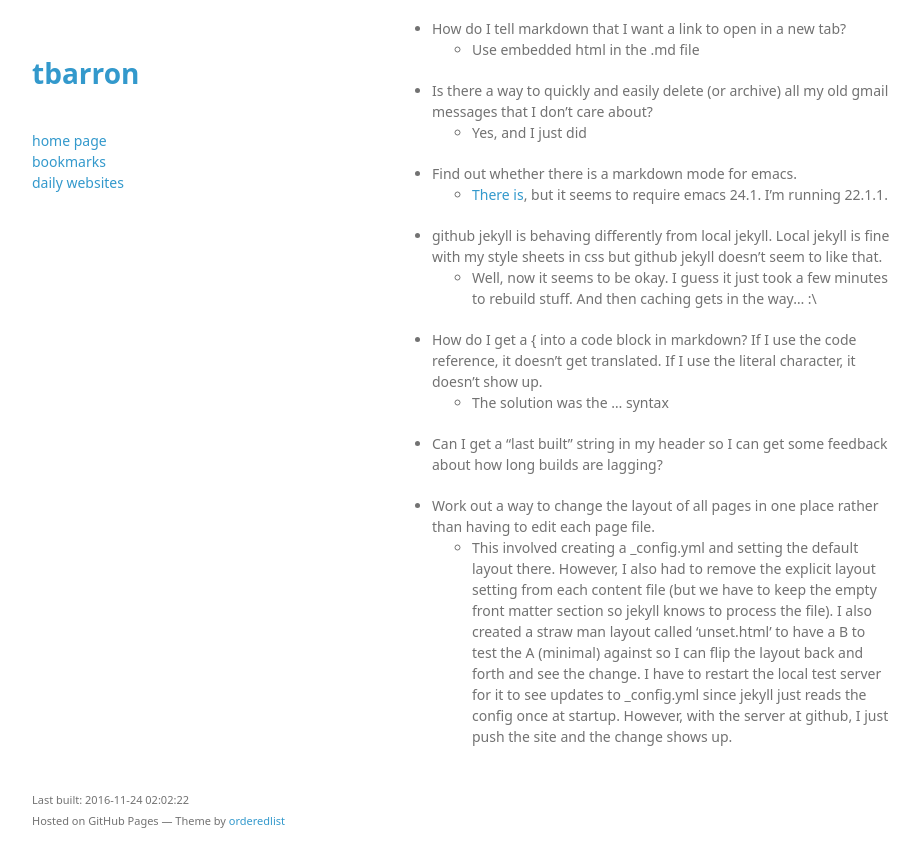
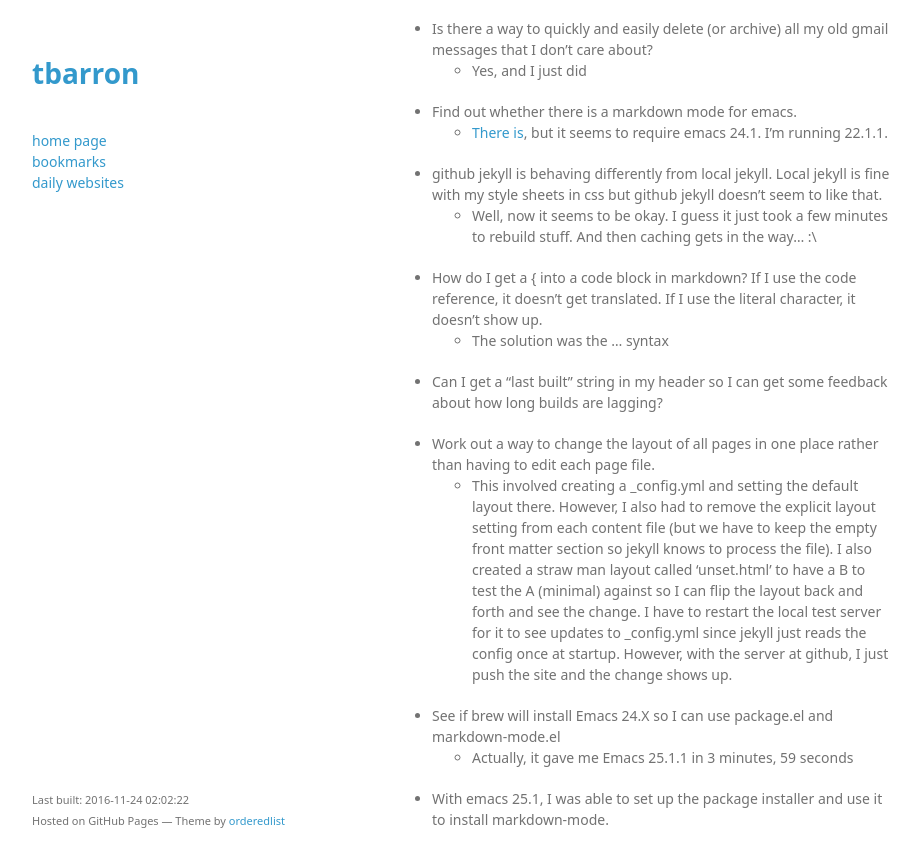
Before and after one commit to tbarron/tbarron.github.io, a Jekyll site: the page built from index.md, in a window 1280 px wide and 900 px high, scrolled down 1600 px. Shown: the top 867 px of the window, without its empty margins (178-1098 px from the left). Built offline with Jekyll 4.4.1, drawn with Linux system fonts in a browser that asks for light colours; some of the changed text lies outside the part shown.

Commit message:
- Used to brew to install recent version of emacs (25.1.1) so I could then    use package.el and install and run markdown mode.

```diff
--- a/index.md
+++ b/index.md
@@ -108,3 +105,10 @@
      for it to see updates to _config.yml since jekyll just reads the
      config once at startup. However, with the server at github, I
      just push the site and the change shows up.
+
+ * See if brew will install Emacs 24.X so I can use package.el and
+   markdown-mode.el
+   * Actually, it gave me Emacs 25.1.1 in 3 minutes, 59 seconds
+
+ * With emacs 25.1, I was able to set up the package installer and use it
+   to install markdown-mode.
```
Also changed, not shown: other parts of index.md (+0 -3 lines).
